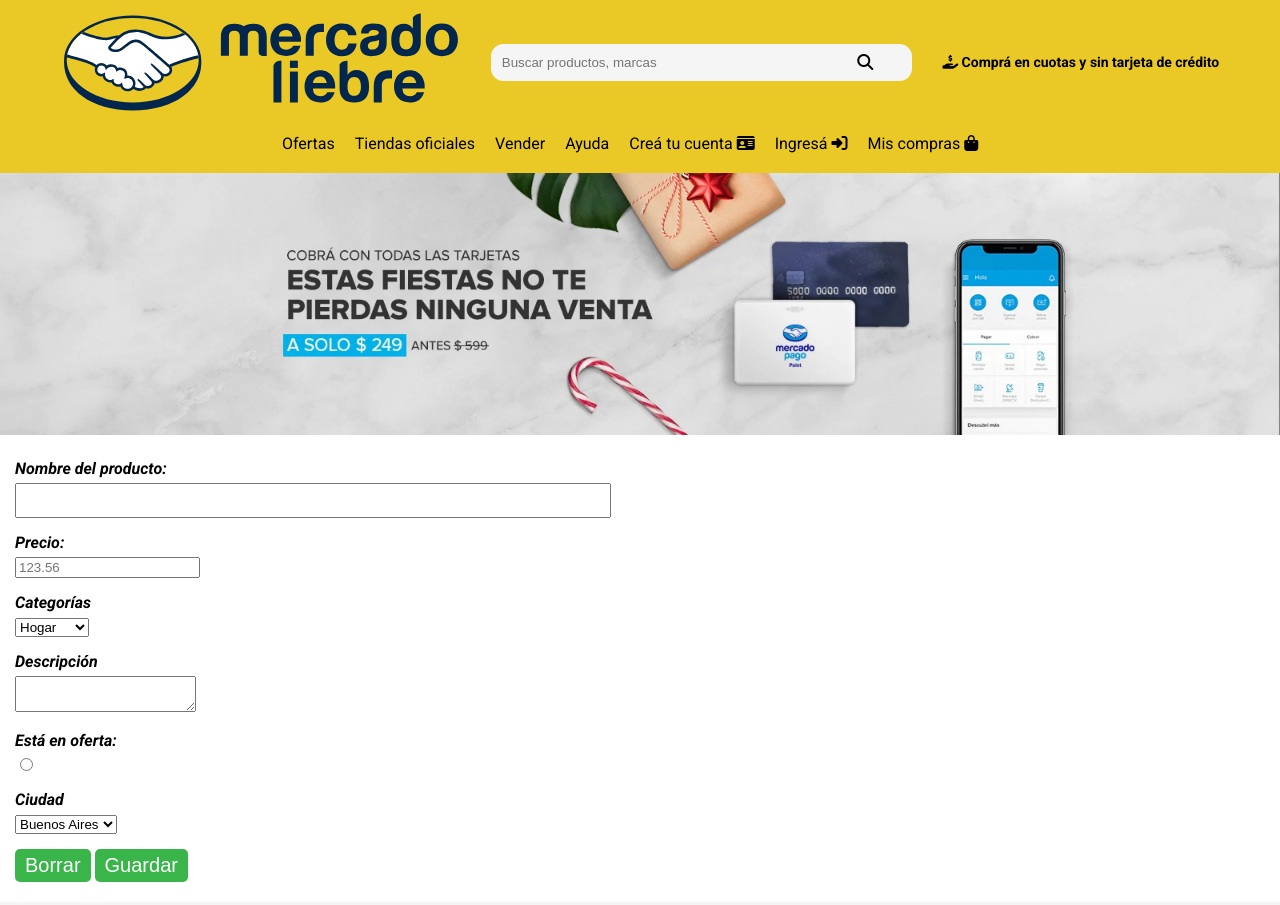
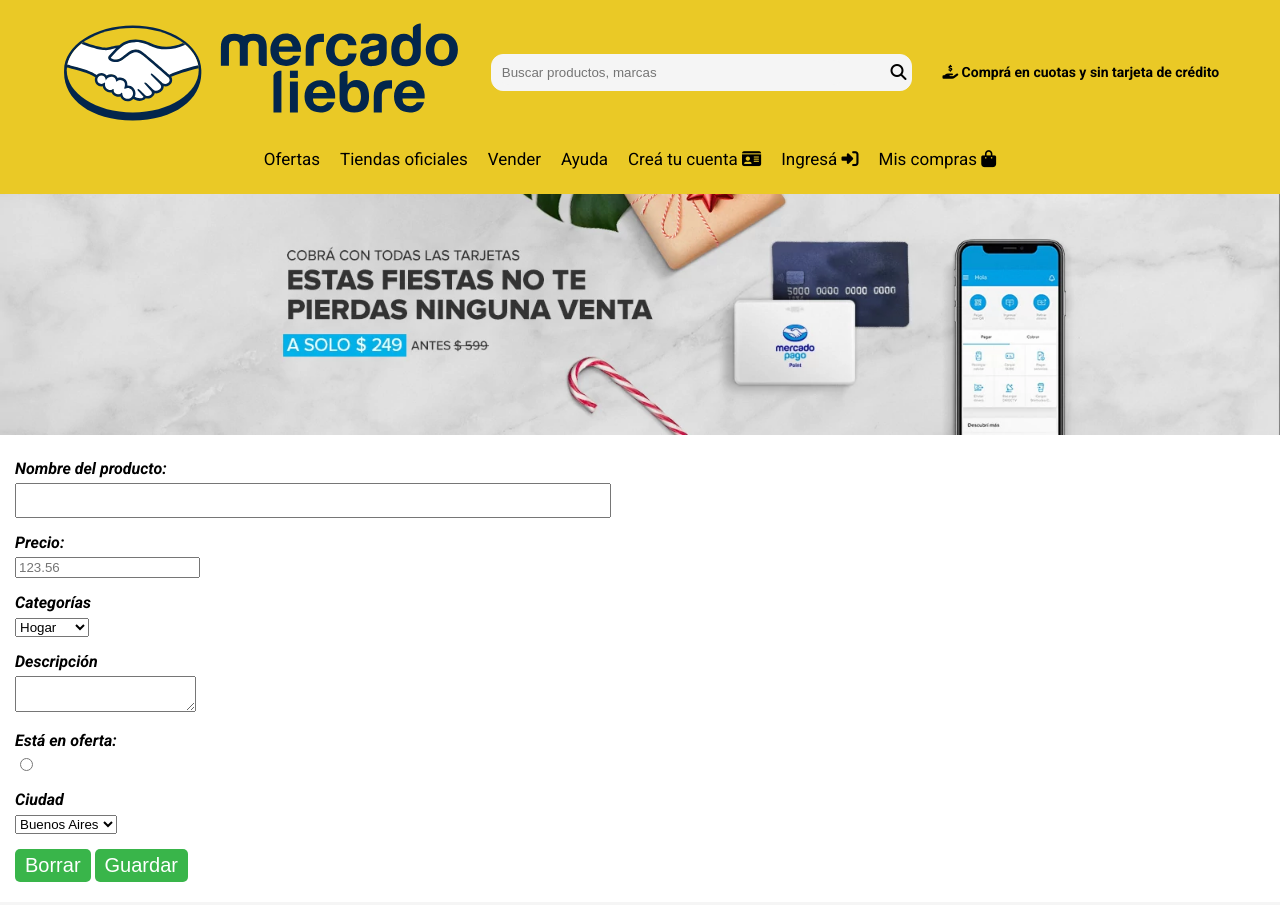
Before and after one commit to Jacintamayol94/MercadoLiebre, a website: page views/home.html in a window 1280 px wide. Shown: the top 905 px of the page. Drawn offline with Linux system fonts and the light colour scheme.

Commit message:
cambios y correcciones

```diff
--- a/public/css/log-reg.css
+++ b/public/css/log-reg.css
@@ -34,6 +34,7 @@
     flex-wrap: nowrap;
     justify-content: space-between;
     align-items: center;
+    padding: 2px;
 }
 
 .buscador input {
@@ -47,7 +48,8 @@
 }
 
 .buscador i {
-    width: 12%;
+    box-sizing: border-box;
+    width: 16px;
 }
 
 .main-header-top-bar {
@@ -140,6 +142,14 @@
     color: #1259c3;
 }
 
+.botones button:hover {
+    background-color:#1259c3;
+}
+
+.botones button {
+    transition: background-color 0.5s;
+}
+
 @media (min-width: 679px) {
 
     /* Header */
--- a/public/css/styles.css
+++ b/public/css/styles.css
@@ -11,7 +11,7 @@
     margin: auto;
     background-color: #eac926;
     padding-bottom: 20px;
-    padding-top: 10px;
+    padding-top: 20px;
     position: fixed;
     top: 0;
     width: 100%;
@@ -42,7 +42,8 @@
 }
 
 .buscador i {
-    width: 12%;
+    box-sizing: border-box;
+    width: 16px;
 }
 
 .main-header-top-bar {
@@ -161,7 +162,7 @@
 }
 
 .button-form {
-    transition: background-color 1s;
+    transition: background-color 0.5s;
 }
 
 /* Main */
--- a/views/home.html
+++ b/views/home.html
@@ -32,16 +32,16 @@
         <nav class="main-navbar">
 
             <ul class="left-navbar">
-                <li>Ofertas</li>
-                <li>Tiendas oficiales</li>
-                <li>Vender</li>
-                <li>Ayuda</li>
+                <a href=""><li>Ofertas</li></a>
+                <a href=""><li>Tiendas oficiales</li></a>
+                <a href=""><li>Vender</li></a>
+                <a href=""><li>Ayuda</li></a>
             </ul>
             <br>
             <ul class="right-navbar">
-                <li>Creá tu cuenta <i class="fa-solid fa-id-card"></i></li>
-                <li>Ingresá <i class="fa-solid fa-right-to-bracket"></i></li>
-                <li>Mis compras <i class="fa-solid fa-bag-shopping"></i></li>
+                <a href="/register"><li>Creá tu cuenta <i class="fa-solid fa-id-card"></i></li></a>
+                <a href="/formlogin"><li>Ingresá <i class="fa-solid fa-right-to-bracket"></i></li></a>
+                <a href=""><li>Mis compras <i class="fa-solid fa-bag-shopping"></i></li></a>
             </ul>
 
         </nav>
```
